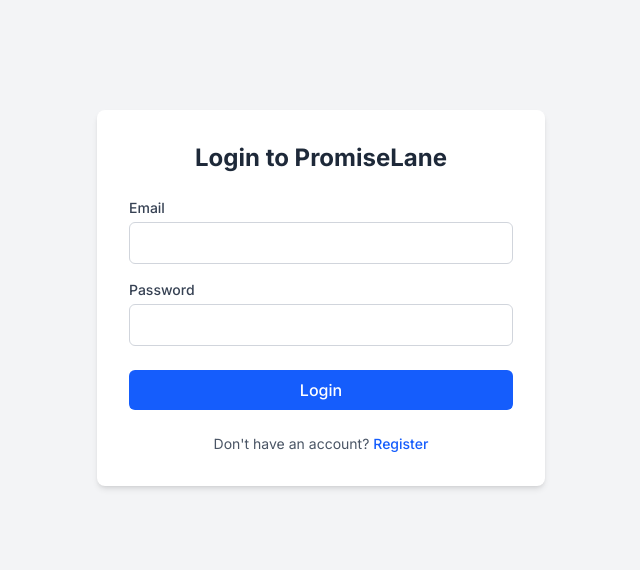
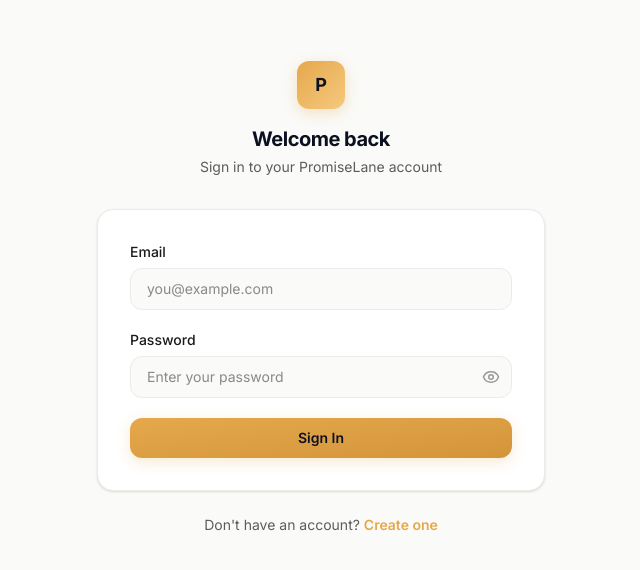
Before and after one commit to Dev-Sooraj-Git/promiselane-frontend, a React (Vite) app: page /login in a window 1280 px wide. Shown: the part 102-672 px from the top of the page, without its empty margins (319-959 px from the left). Built offline with nearby package versions, Linux system fonts and the light colour scheme.

Commit message:
Redesign Login page with password toggle and align with project theme

```diff
--- a/src/pages/Login.jsx
+++ b/src/pages/Login.jsx
@@ -1,84 +1,96 @@
-import { useState } from "react";
-import { Link, useNavigate } from "react-router-dom";
-import { useAuth } from "../context/AuthContext";
+import { useState } from 'react';
+import { Link, useNavigate } from 'react-router-dom';
+import { useAuth } from '../context/AuthContext';
+import { Eye, EyeOff } from 'lucide-react';
 
 export default function Login() {
-  const [email, setEmail] = useState("");
-  const [password, setPassword] = useState("");
-  const [error, setError] = useState("");
+    const [email, setEmail] = useState('');
+    const [password, setPassword] = useState('');
+    const [showPassword, setShowPassword] = useState(false);
+    const [error, setError] = useState('');
     const [loading, setLoading] = useState(false);
     const { login } = useAuth();
     const navigate = useNavigate();
 
     const handleSubmit = async (e) => {
         e.preventDefault();
-    setError("");
+        setError('');
         setLoading(true);
-
         try {
             await login(email, password);
-      navigate("/dashboard");
+            navigate('/dashboard');
         } catch (err) {
-      setError(err.response?.data?.message || "Login failed");
+            setError(err.response?.data?.message || 'Invalid credentials. Please try again.');
         } finally {
             setLoading(false);
         }
     };
 
     return (
-        <div className="min-h-screen flex items-center justify-center bg-gray-100">
-            <div className="bg-white p-8 rounded-lg shadow-md w-full max-w-md">
-                <h2 className="text-2xl font-bold text-center text-gray-800 mb-6">
-                    Login to PromiseLane
-                </h2>
+        <div className="min-h-screen flex items-center justify-center bg-bg px-4">
+            <div className="w-full max-w-md">
+                {/* Logo + Brand */}
+                <div className="text-center mb-8">
+                    <Link to="/" className="inline-flex items-center justify-center w-12 h-12 bg-gradient-to-br from-accent to-[#F5C97D] rounded-xl mx-auto mb-4 shadow-[0_4px_14px_rgba(229,168,75,0.3)]">
+                        <span className="font-bold text-lg text-primary">P</span>
+                    </Link>
+                    <h2 className="text-xl font-bold text-primary tracking-tight">Welcome back</h2>
+                    <p className="text-text-secondary text-sm mt-1">Sign in to your PromiseLane account</p>
+                </div>
 
+                {/* Card */}
+                <div className="bg-card border border-border rounded-2xl p-8 shadow-sm">
                     {error && (
-                    <div className="bg-red-50 border border-red-200 text-red-700 px-4 py-3 rounded mb-4">
+                        <div className="bg-danger/5 border border-danger/20 text-danger text-sm px-4 py-3 rounded-xl mb-5">
                             {error}
                         </div>
                     )}
 
-                <form onSubmit={handleSubmit}>
-                    <div className="mb-4">
-                        <label className="block text-gray-700 text-sm font-medium mb-1">
-                            Email
-                        </label>
+                    <form onSubmit={handleSubmit} className="space-y-5">
+                        <div>
+                            <label className="block text-text text-sm font-medium mb-1.5">Email</label>
                             <input
                                 type="email"
                                 value={email}
                                 onChange={(e) => setEmail(e.target.value)}
                                 required
-                            className="w-full px-3 py-2 border border-gray-300 rounded-md focus:outline-none focus:ring-2 focus:ring-blue-500 focus:border-transparent"
+                                className="w-full px-4 py-2.5 border border-border rounded-xl bg-bg text-text text-sm focus:outline-none focus:ring-2 focus:ring-accent/30 focus:border-accent/50 transition-all"
+                                placeholder="you@example.com"
                             />
                         </div>
-
-                    <div className="mb-6">
-                        <label className="block text-gray-700 text-sm font-medium mb-1">
-                            Password
-                        </label>
+                        <div>
+                            <label className="block text-text text-sm font-medium mb-1.5">Password</label>
+                            <div className="relative">
                                 <input
-                            type="password"
+                                    type={showPassword ? 'text' : 'password'}
                                     value={password}
                                     onChange={(e) => setPassword(e.target.value)}
                                     required
-                            className="w-full px-3 py-2 border border-gray-300 rounded-md focus:outline-none focus:ring-2 focus:ring-blue-500 focus:border-transparent"
+                                    className="w-full px-4 py-2.5 pr-11 border border-border rounded-xl bg-bg text-text text-sm focus:outline-none focus:ring-2 focus:ring-accent/30 focus:border-accent/50 transition-all"
+                                    placeholder="Enter your password"
                                 />
+                                <button
+                                    type="button"
+                                    onClick={() => setShowPassword(!showPassword)}
+                                    className="absolute right-3 top-1/2 -translate-y-1/2 text-text-muted hover:text-text transition-colors"
+                                >
+                                    {showPassword ? <EyeOff size={18} /> : <Eye size={18} />}
+                                </button>
                             </div>
-
+                        </div>
                         <button
                             type="submit"
                             disabled={loading}
-                        className="w-full bg-blue-600 text-white py-2 px-4 rounded-md hover:bg-blue-700 disabled:bg-blue-400 disabled:cursor-not-allowed font-medium"
+                            className="w-full py-2.5 rounded-xl text-sm font-semibold bg-gradient-to-br from-accent to-[#D4953A] text-primary shadow-[0_4px_14px_rgba(229,168,75,0.25)] hover:shadow-[0_8px_24px_rgba(229,168,75,0.35)] hover:-translate-y-0.5 transition-all disabled:opacity-50 disabled:cursor-not-allowed"
                         >
-                        {loading ? 'Logging in...' : 'Login'}
+                            {loading ? 'Signing in...' : 'Sign In'}
                         </button>
                     </form>
+                </div>
 
-                <p className="text-center text-gray-600 text-sm mt-6">
+                <p className="text-center text-text-secondary text-sm mt-6">
                     Don't have an account?{' '}
-                    <Link to="/register" className="text-blue-600 hover:underline font-medium">
-                        Register
-                    </Link>
+                    <Link to="/register" className="text-accent hover:underline font-semibold">Create one</Link>
                 </p>
             </div>
         </div>
```
Lines whose indentation alone changed are shown as unchanged.
